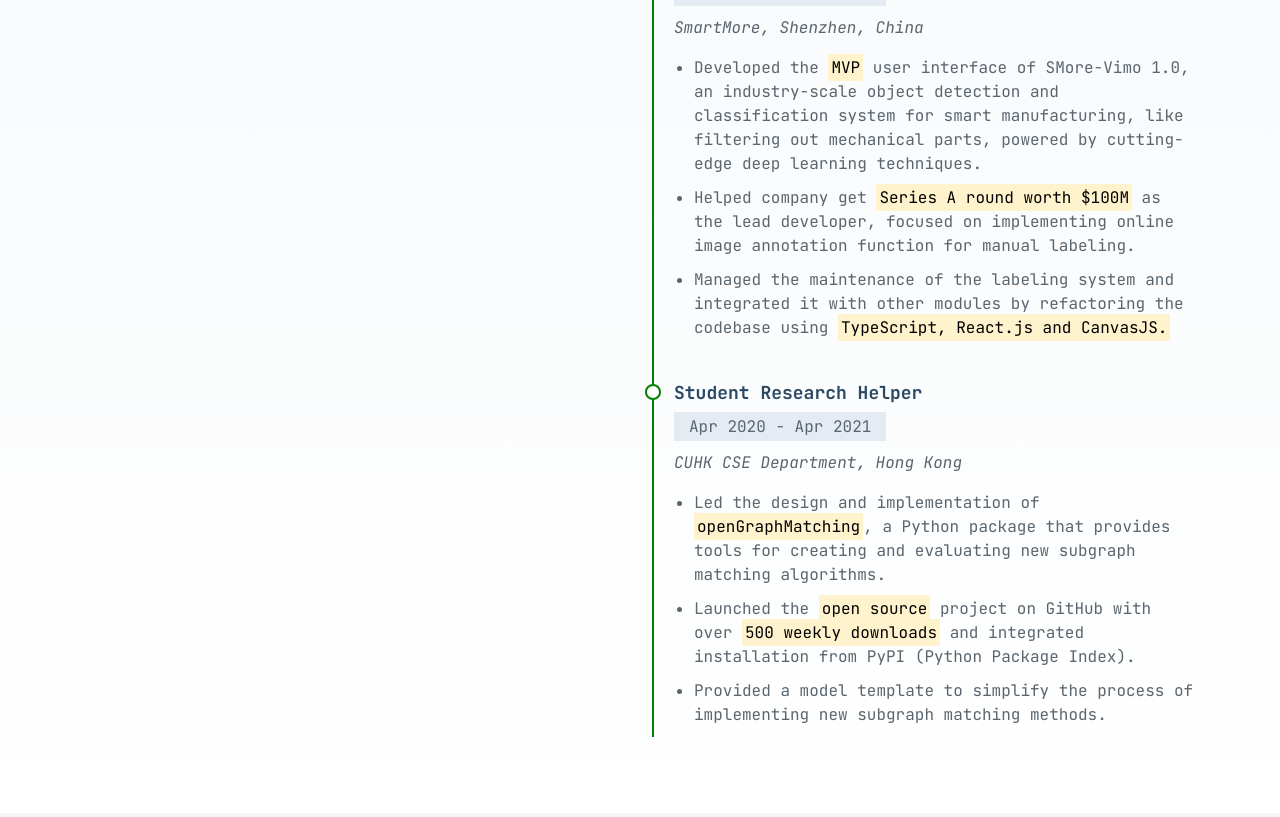
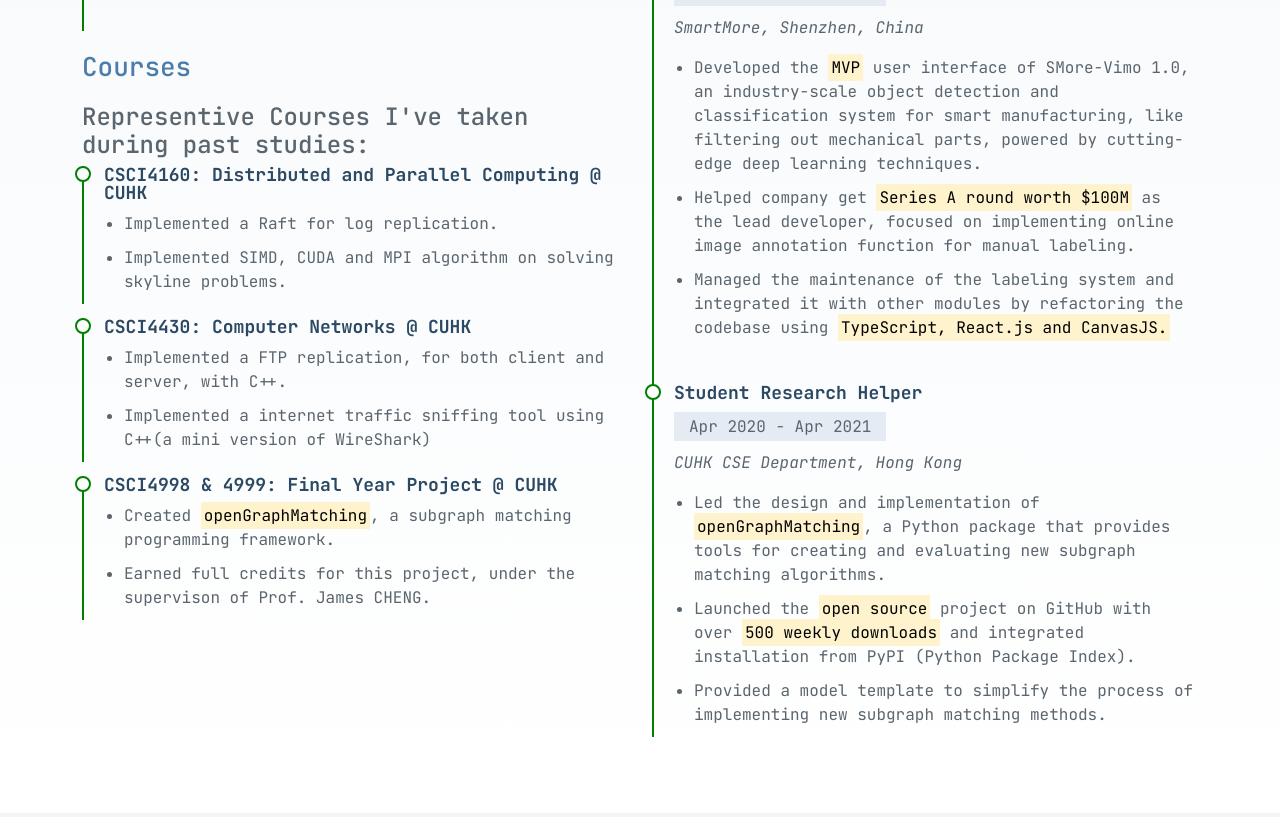
Before and after one commit to chang2000/chang2000.github.io, a website: page index.html in a window 1280 px wide. Shown: the part 2655-3472 px from the top of the page. Drawn offline with Linux system fonts and the light colour scheme.

Commit message:
feat: add alt value to iamges; add realted courses

```diff
--- a/index.html
+++ b/index.html
@@ -57,8 +57,6 @@
 
       <div class="logo">
         <h1><a href="index.html">Tianchang(Alex) Wang</a></h1>
-        <!-- Uncomment below if you prefer to use an image logo -->
-        <!-- <a href="index.html"><img src="images/logo.png" alt="" class="img-fluid"></a> -->
       </div>
 
       <nav id="navbar" class="navbar">
@@ -182,12 +180,8 @@
     <!-- ======= Resume Section ======= -->
     <section id="resume" class="resume section-bg">
       <div class="container">
-
         <div class="section-title">
           <h2>Resume</h2>
-          <!-- <p>Magnam dolores commodi suscipit. Necessitatibus eius consequatur ex aliquid fuga eum quidem. Sit sint
-            consectetur velit. Quisquam quos quisquam cupiditate. Et nemo qui impedit suscipit alias ea. Quia fugiat sit
-            in iste officiis commodi quidem hic quas.</p> -->
         </div>
 
         <div class="row">
@@ -196,7 +190,7 @@
             <div class="resume-item pb-0">
               <h4>Wang, Tianchang</h4>
               <p><em>
-                  Enthusiastic software developer. Hoping ease people's life with innovative softwares.
+                  Enthusiastic software developer. Helping ease people's life with innovative softwares.
                 </em></p>
               <div class="resume-bp">
                 <ul>
@@ -230,6 +224,41 @@
                 </ul>
               </div>
             </div>
+
+            <h3 class="resume-title">Courses</h3>
+            <h4>Representive Courses I've taken during past studies:</h4>
+            <!-- Course 1 -->
+            <div class="resume-item pb-0">
+              <h4>CSCI4160: Distributed and Parallel Computing @ CUHK</h4>
+              <div class="resume-bp">
+                <ul>
+                  <li>Implemented a Raft for log replication.</li>
+                  <li>Implemented SIMD, CUDA and MPI algorithm on solving skyline problems.
+                  </li>
+                </ul>
+              </div>
+            </div>
+            <!-- Course 2 -->
+            <div class="resume-item pb-0">
+              <h4>CSCI4430: Computer Networks @ CUHK</h4>
+              <div class="resume-bp">
+                <ul>
+                  <li>Implemented a FTP replication, for both client and server, with C++.</li>
+                  <li>Implemented a internet traffic sniffing tool using C++(a mini version of WireShark)</li>
+                </ul>
+              </div>
+            </div>
+            <div class="resume-item pb-0">
+              <h4>CSCI4998 & 4999: Final Year Project @ CUHK</h4>
+              <div class="resume-bp">
+                <ul>
+                  <li>Created <mark>openGraphMatching</mark>, a subgraph matching programming framework. </li>
+                  <li>Earned full credits for this project, under the supervison of Prof. James CHENG. </li>
+                </ul>
+              </div>
+            </div>
+
+
           </div>
           <div class="col-lg-6">
             <h3 class="resume-title">Professional Experience</h3>
--- a/package.json
+++ b/package.json
@@ -5,9 +5,10 @@
   "main": "index.js",
   "scripts": {
     "test": "npm run test",
-    "sass": "sass --watch styles/style.scss styles/style.css"
+    "sass": "sass --watch styles/style.scss styles/style.css",
+    "build": "sass styles/style.scss styles/style.css"
   },
-  "author": "Tianchang (Alex)",
+  "author": "Tianchang (Alex) Wang",
   "license": "MIT",
   "dependencies": {
     "sass": "^1.55.0"
```
Also changed, not shown: collection.html (+9 -9 lines), README.md.
